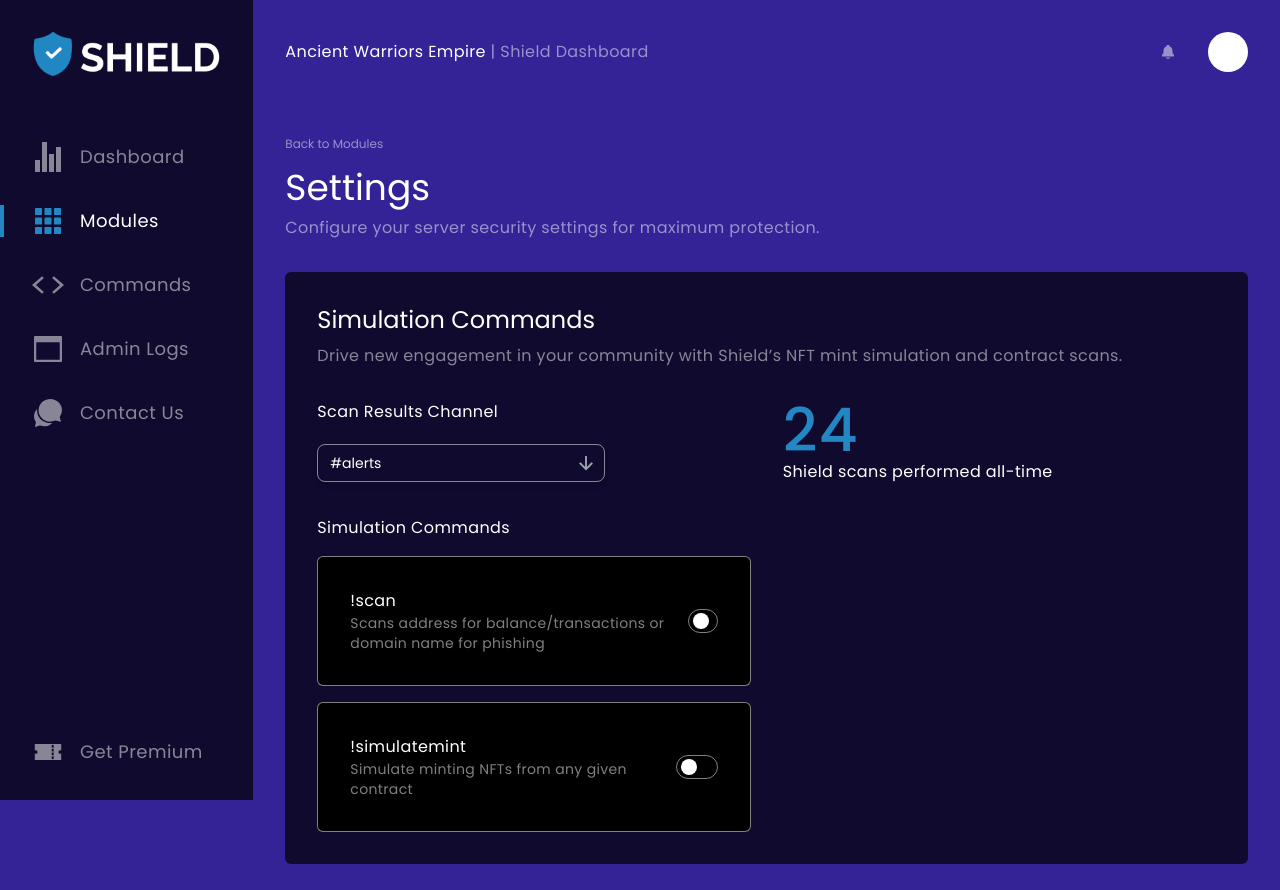
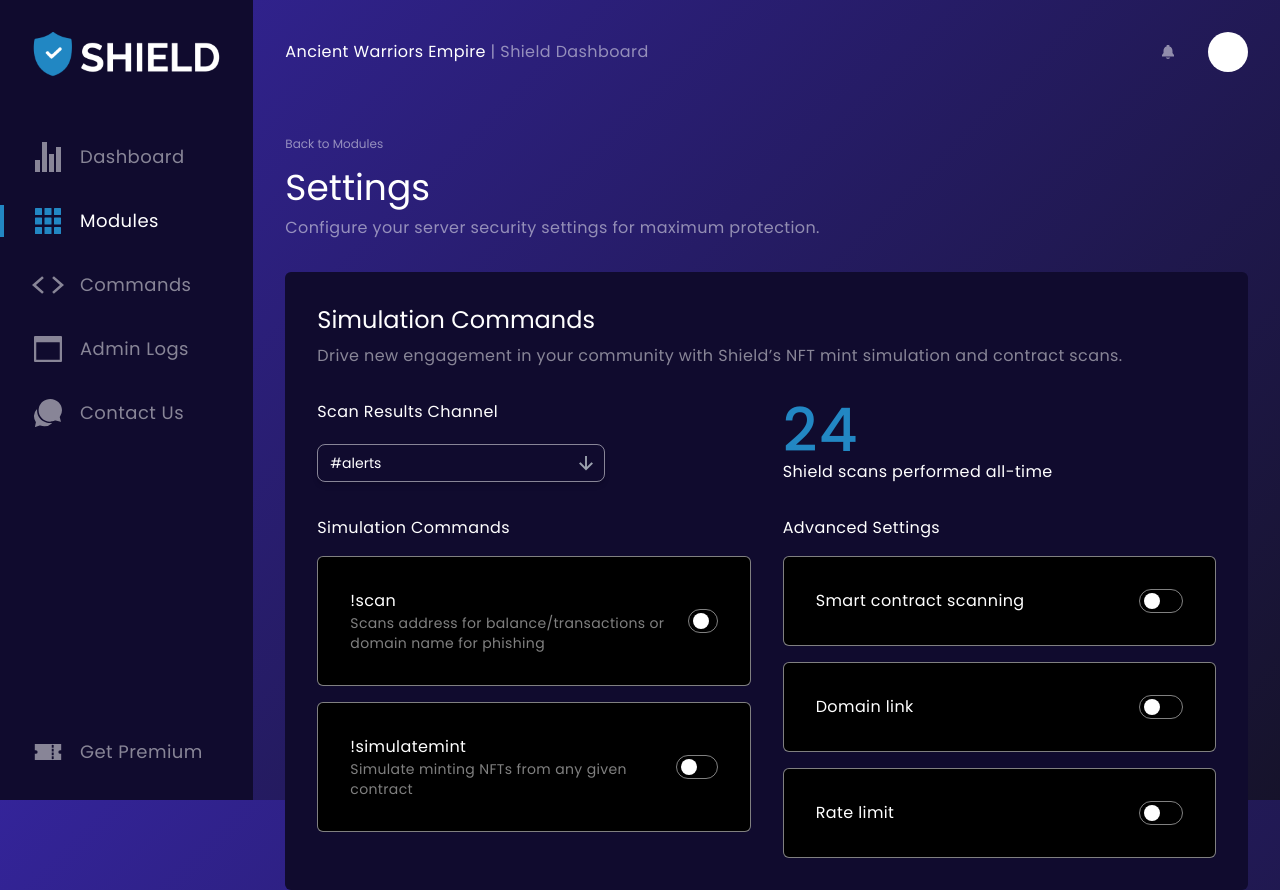
Before and after one commit to GetShield/shield-dashboard, a Next.js app: page /settings/simulation in a window 1280 px wide. Before the commit the page ends 864 px from the top, so only its background shows below. Built offline with nearby package versions, Linux system fonts and the light colour scheme.

Commit message:
🎨 Add gradient bg

```diff
--- a/app/settings/simulation/CommandToggle.tsx
+++ b/app/settings/simulation/CommandToggle.tsx
@@ -7,7 +7,7 @@
   description,
 }: {
   command: string;
-  description: string;
+  description?: string;
 }) => {
   const [enabled, setEnabled] = useState(false);
 
@@ -15,7 +15,7 @@
     <div className="flex items-center justify-between rounded-md border border-white/50 bg-black p-8">
       <div className="flex flex-col justify-center">
         <p className="text-white">{command}</p>
-        <p className="text-sm text-white/50">{description}</p>
+        {description && <p className="text-sm text-white/50">{description}</p>}
       </div>
       <Switch
         checked={enabled}
--- a/app/settings/simulation/page.tsx
+++ b/app/settings/simulation/page.tsx
@@ -34,6 +34,16 @@
 "
           />
         </div>
+        <div className="relative flex flex-col space-y-4">
+          {/* <div className="absolute left-0 top-0 flex h-full w-full items-center justify-center rounded-md bg-black/50">
+            <p className="text-white">Coming Soon</p>
+          </div> */}
+          <p className="text-white">Advanced Settings</p>
+
+          <CommandToggle command="Smart contract scanning" />
+          <CommandToggle command="Domain link" />
+          <CommandToggle command="Rate limit" />
+        </div>
       </div>
     </div>
   );
--- a/styles/globals.css
+++ b/styles/globals.css
@@ -1,6 +1,10 @@
 html,
 body {
-  background-color: #332396;
+  background: linear-gradient(
+    135deg,
+    hsla(248, 62%, 37%, 1) 0%,
+    hsla(248, 39%, 12%, 1) 100%
+  );
   padding: 0;
   margin: 0;
 }
```
